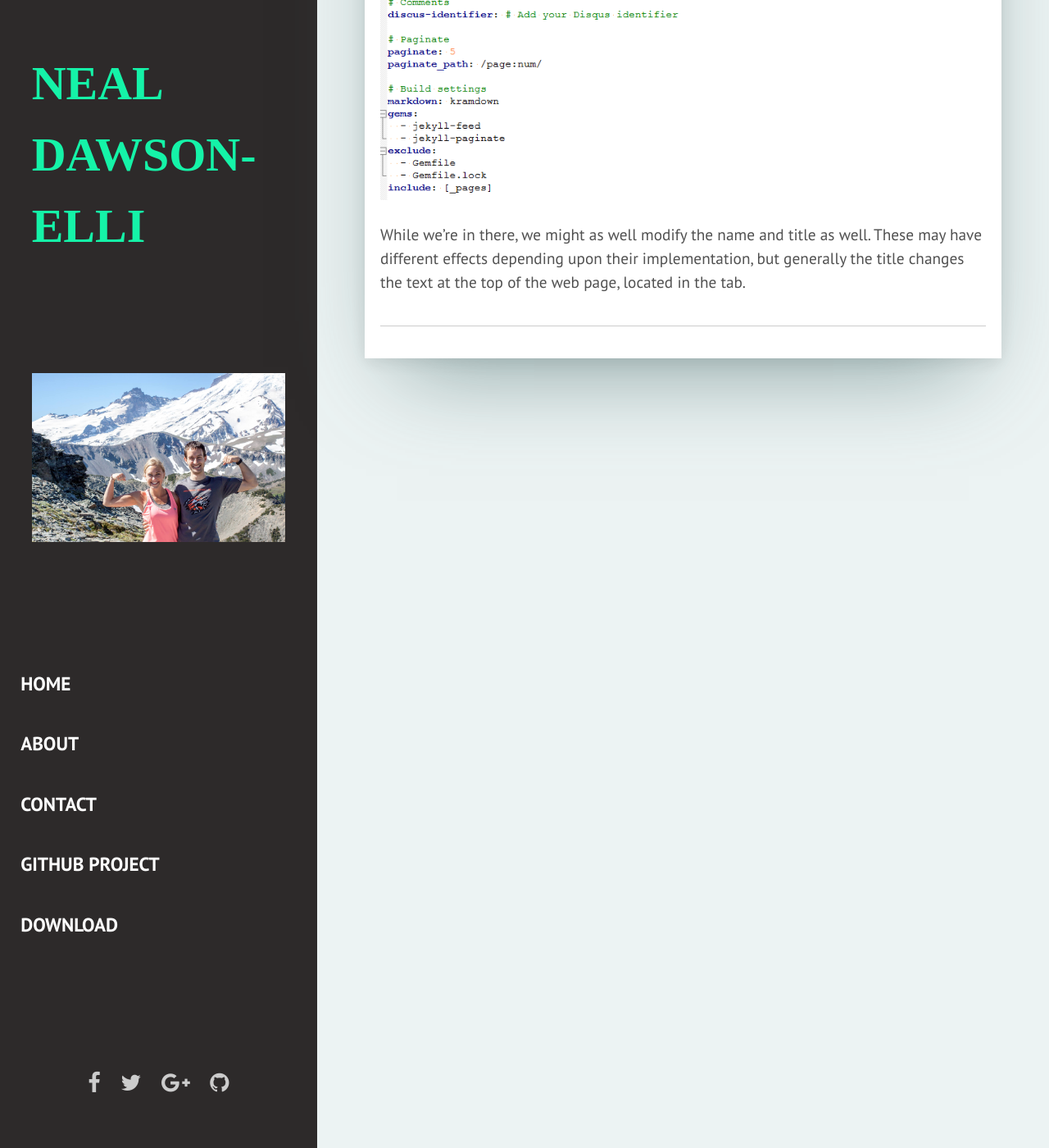
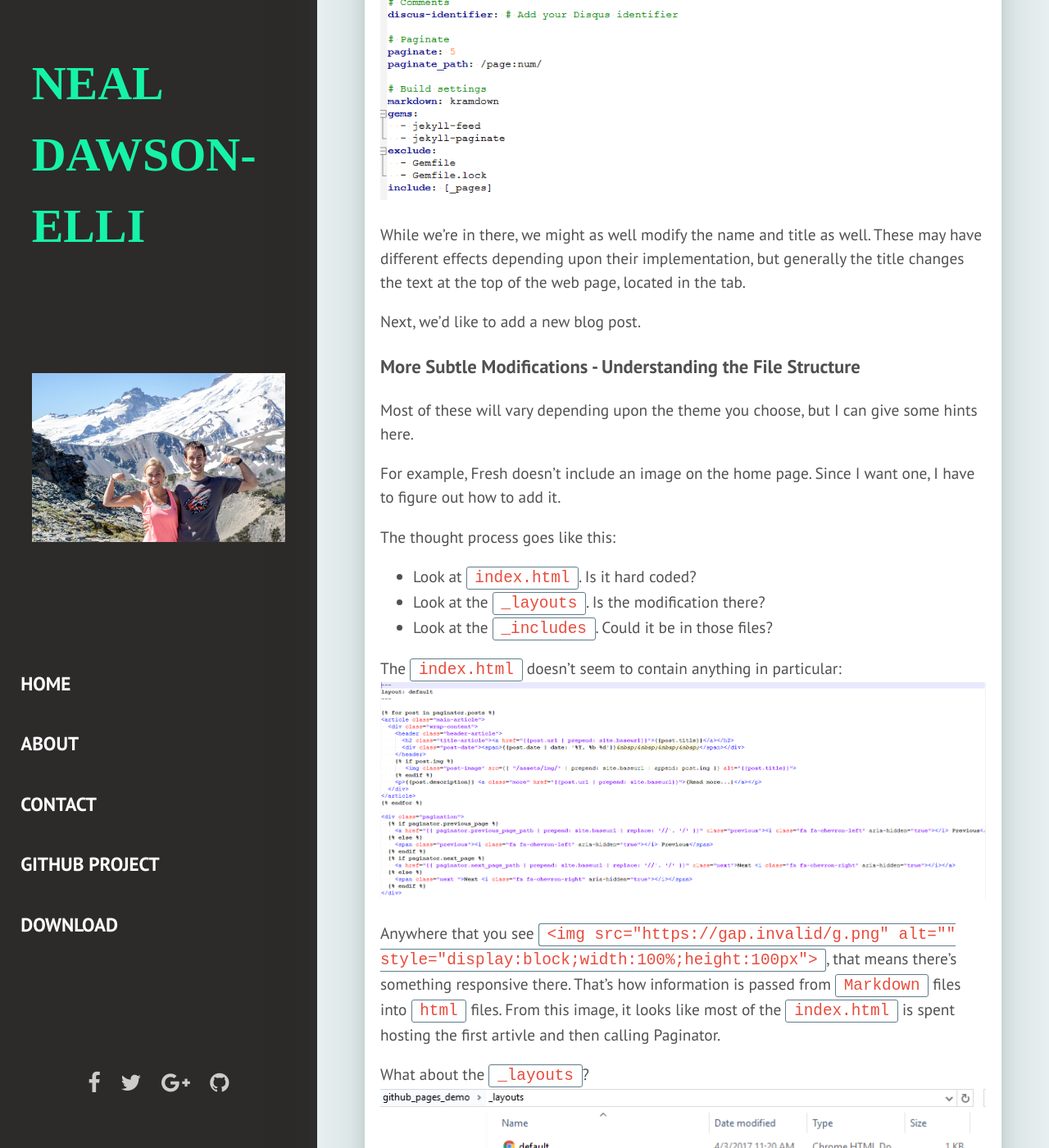
Before and after one commit to ndawsonelli/ndawsonelli.github.io, a Jekyll site: the page built from _posts/2017-12-13-Github-pages-tutorial.markdown, in a window 1280 px wide and 1400 px high, scrolled down 4362 px. Shown: the whole window at 82% size. Built offline with Jekyll 4.4.1, drawn with Linux system fonts in a browser that asks for light colours; some web fonts are replaced; some of the changed text lies outside the part shown.

Commit message:
added more troubleshooting

```diff
--- a/_posts/2017-12-13-Github-pages-tutorial.markdown
+++ b/_posts/2017-12-13-Github-pages-tutorial.markdown
@@ -61,3 +61,40 @@ by the jekyll engine.  To fix it, all we have to do is set the baseurl to "":
 
 While we're in there, we might as well modify the name and title as well.  These may have different effects depending upon
 their implementation, but generally the title changes the text at the top of the web page, located in the tab.
+
+Next, we'd like to add a new blog post.
+
+
+### More Subtle Modifications - Understanding the File Structure
+Most of these will vary depending upon the theme you choose, but I can give some hints here.
+
+For example, Fresh doesn't include an image on the home page.  Since I want one, I have to figure out how to add it.
+
+The thought process goes like this:
+* Look at `index.html`. Is it hard coded?
+* Look at the `_layouts`. Is the modification there?
+* Look at the `_includes`.  Could it be in those files?
+
+The `index.html` doesn't seem to contain anything in particular:
+![img_6](/assets/img/git_setup_6.PNG)
+
+Anywhere that you see `{% blah blah %}`, that means there's something responsive there. That's how information is passed from `Markdown` files into `html` files.
+From this image, it looks like most of the `index.html` is spent hosting the first artivle and then calling Paginator.
+
+What about the `_layouts`?
+![layouts](/assets/img/git_setup_layouts.PNG)
+
+There are only 2 files - default and post.  I know it's not post, since that is the `html` file that makes the layout for each post. What about default?
+![img_7](/assets/img/git_setup_7.PNG)
+#### Bingo!
+
+Inside default, I see some calls to include files. This means that the thing I want to change needs to be in the includes folder.  If the files are named rationally,
+it's most likely in the sidebar, since where I want to add it is a sidebar.
+![img_8](/assets/img/git_setup_8.PNG)
+
+Here's the `sidebar.html` from the `_includes` folder.
+
+It looks like we're in the right spot - I see Home, About, Contact, all the things that are near where I want to make changes.
+
+But I don't know how to put an image in `html`! I'm not a web developer!
+[Here](http://lmgtfy.com/?q=html+add+an+image) is a link explaining it.
```
Also changed, not shown: assets/img/git_setup_6.PNG (added), assets/img/git_setup_7.PNG (added), assets/img/git_setup_8.PNG (added), assets/img/git_setup_layouts.PNG (added).
